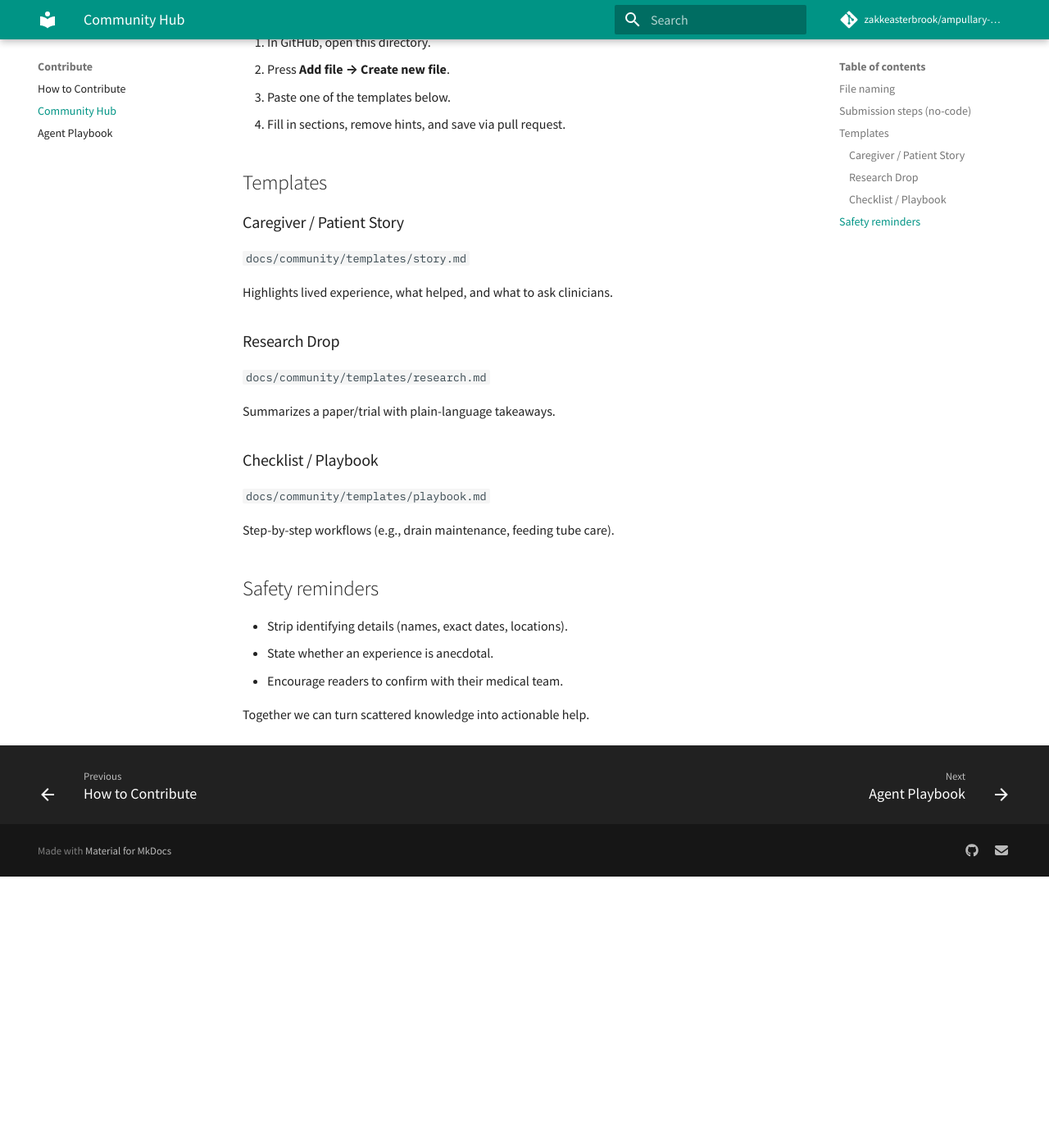
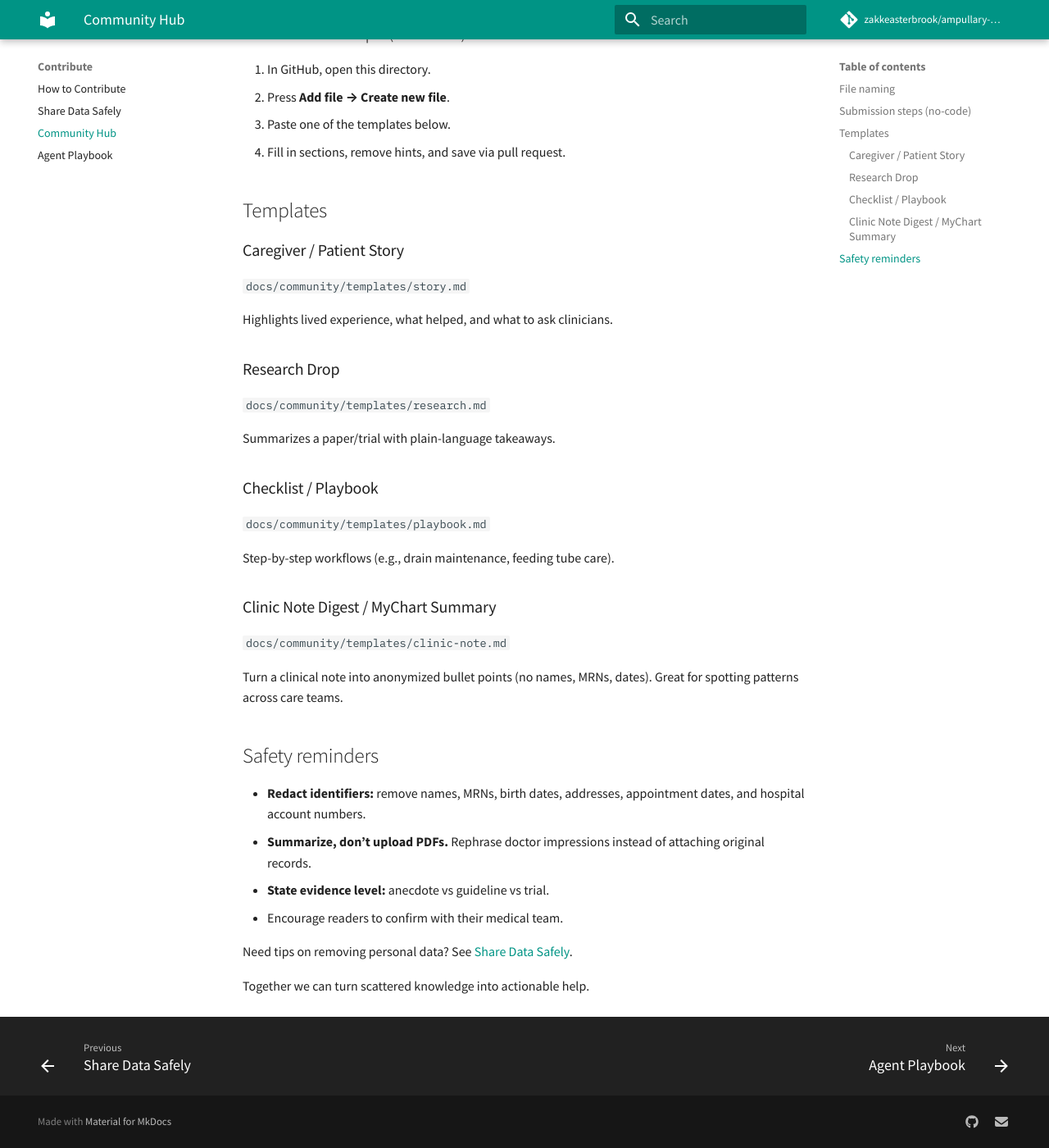
Before and after one commit to zakkeasterbrook/ampullary-duodenal-cancer-research-hub, an MkDocs documentation site: the page built from docs/community/README.md, in a window 1280 px wide and 1400 px high, scrolled down 515 px. Shown: the whole window at 82% size. Built offline with MkDocs 1.6.1 and Material for MkDocs 9.7.7, drawn with Linux system fonts in a browser that asks for light colours; comment, search, counter and statistics services are not loaded; before the commit the page ends 1584 px from its top, so only the background shows below that; some of the changed text lies outside the part shown.

Commit message:
feat: add share-data workflow and clinic-note template

```diff
--- a/docs/community/README.md
+++ b/docs/community/README.md
@@ -1,12 +1,13 @@
 # Community Contribution Hub
 
-Use this area to drop new research, caregiver stories, and practical hacks without touching the rest of the site. Pick a template, copy it, and fill it out.
+Use this area to drop new research, caregiver stories, clinic-note digests, and practical hacks without touching the rest of the site. Pick a template, copy it, and fill it out.
 
 ## File naming
 
 - Stories → `stories/<topic>-story.md`
 - Research summaries → `research/<trial-or-topic>.md`
 - Practical checklists → `playbooks/<topic>.md`
+- Clinic note digests → `clinic-notes/<yyyymm>-<topic>.md`
 
 ## Submission steps (no-code)
 
@@ -35,10 +36,19 @@ Summarizes a paper/trial with plain-language takeaways.
 
 Step-by-step workflows (e.g., drain maintenance, feeding tube care).
 
+### Clinic Note Digest / MyChart Summary
+
+`docs/community/templates/clinic-note.md`
+
+Turn a clinical note into anonymized bullet points (no names, MRNs, dates). Great for spotting patterns across care teams.
+
 ## Safety reminders
 
-- Strip identifying details (names, exact dates, locations).
-- State whether an experience is anecdotal.
+- **Redact identifiers:** remove names, MRNs, birth dates, addresses, appointment dates, and hospital account numbers.
+- **Summarize, don’t upload PDFs.** Rephrase doctor impressions instead of attaching original records.
+- **State evidence level:** anecdote vs guideline vs trial.
 - Encourage readers to confirm with their medical team.
 
+Need tips on removing personal data? See [Share Data Safely](../share-data.md).
+
 Together we can turn scattered knowledge into actionable help.
--- a/mkdocs.yml
+++ b/mkdocs.yml
@@ -24,6 +24,7 @@ nav:
   - "Disclaimer & Privacy": disclaimer.md
   - Contribute:
       - "How to Contribute": contributing.md
+      - "Share Data Safely": share-data.md
       - "Community Hub": community/README.md
       - "Agent Playbook": AGENT_PLAYBOOK.md
 theme:
```
Also changed, not shown: CONTRIBUTING.md (+2 -0 lines), README.md (+1 -0 lines), docs/community/templates/clinic-note.md (added, +28 -0 lines), docs/contributing.md (+2 -0 lines), docs/index.md (+2 -0 lines), docs/share-data.md (added, +46 -0 lines).
